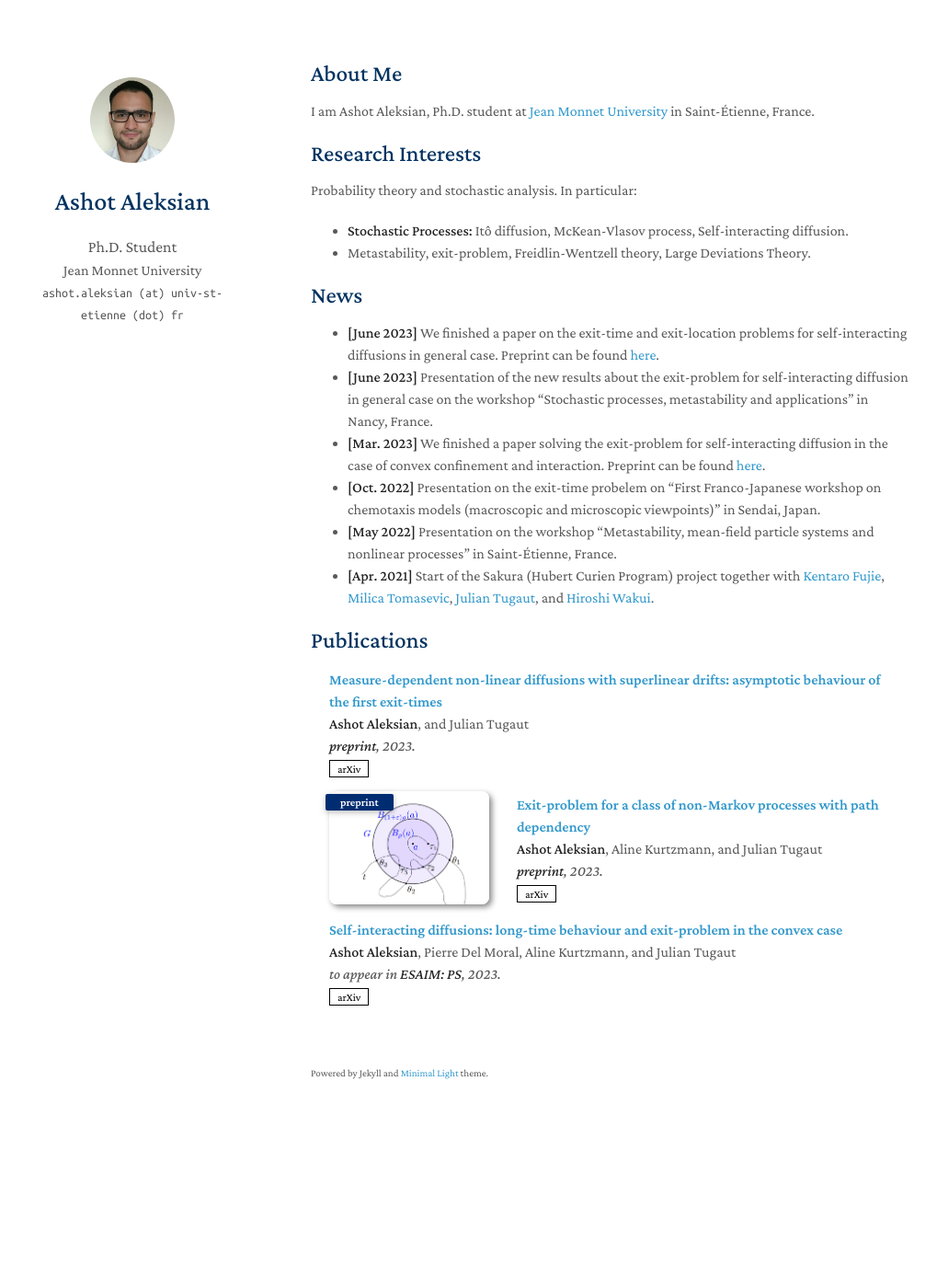
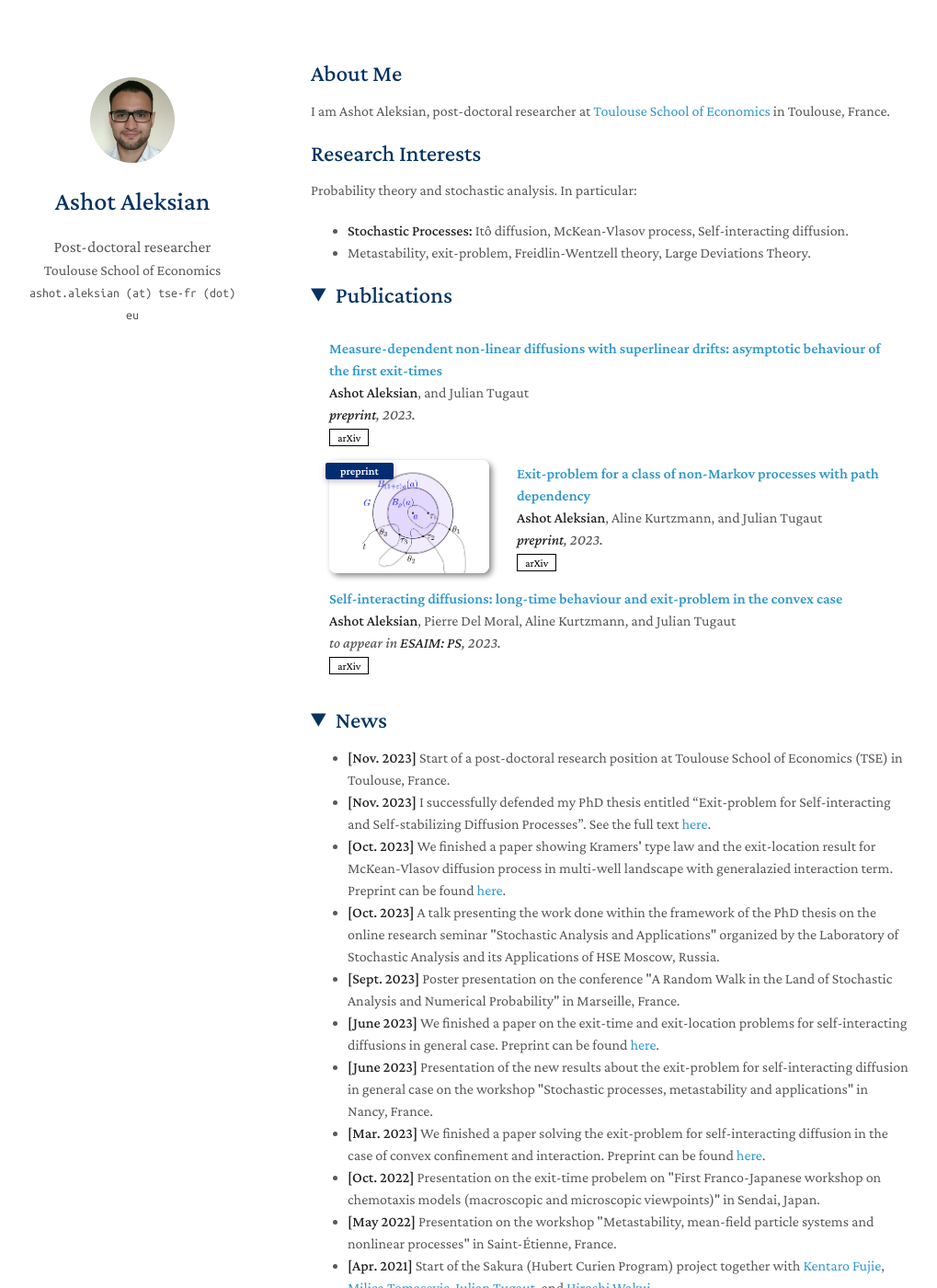
Before and after one commit to AshotAleksian/ashotaleksian.github.io, a Jekyll site: the page built from index.md, in a window 1280 px wide and 1400 px high. Shown: the whole window at 92% size, without its empty margins (132-1151 px from the left). Built offline with Jekyll 4.4.1, drawn with Linux system fonts in a browser that asks for light colours; nearby versions of some CDN libraries; a style sheet for code colours, icons or effects is not loaded; our own code applies the rules of GitHub Pages for plain Markdown files; some of the changed text lies outside the part shown.

Commit message:
Affiliation changed. News added. Drop-down lists added

```diff
--- a/_config.yml
+++ b/_config.yml
@@ -1,9 +1,9 @@
 # Basic Information
 title: Ashot Aleksian
-position: Ph.D. Student
-affiliation: Jean Monnet University
-affiliation_link: www.univ-st-etienne.fr
-email: ashot.aleksian (at) univ-st-etienne (dot) fr
+position: Post-doctoral researcher
+affiliation: Toulouse School of Economics
+affiliation_link: https://www.tse-fr.eu
+email: ashot.aleksian (at) tse-fr (dot) eu
 
 # Search Engine Optimization (SEO)
 # The following information is used to improve the website traffic from search engines, e.g., Google.
--- a/_includes/publications.md
+++ b/_includes/publications.md
@@ -1,4 +1,5 @@
-<h2 id="publications" style="margin: 2px 0px -15px;">Publications</h2>
+<details open>
+<summary> Publications </summary>
 
 <div class="publications">
 <ol class="bibliography">
@@ -56,3 +57,5 @@
 
 </ol>
 </div>
+
+</details>
--- a/index.md
+++ b/index.md
@@ -4,7 +4,7 @@ layout: homepage
 
 ## About Me
 
-I am Ashot Aleksian, Ph.D. student at [Jean Monnet University](https://www.univ-st-etienne.fr) in Saint-Étienne, France.
+I am Ashot Aleksian, post-doctoral researcher at [Toulouse School of Economics](https://www.tse-fr.eu) in Toulouse, France.
 
 ## Research Interests
 
@@ -12,16 +12,27 @@ Probability theory and stochastic analysis. In particular:
 * **Stochastic Processes:** Itô diffusion, McKean-Vlasov process, Self-interacting diffusion.
 * Metastability, exit-problem, Freidlin-Wentzell theory, Large Deviations Theory.
 
-## News
-
-- **[June 2023]** We finished a paper on the exit-time and exit-location problems for self-interacting diffusions in general case. Preprint can be found [here](https://arxiv.org/pdf/2306.08706.pdf).
-- **[June 2023]** Presentation of the new results about the exit-problem for self-interacting diffusion in general case on the workshop "Stochastic processes, metastability and applications" in Nancy, France.
-- **[Mar. 2023]** We finished a paper solving the exit-problem for self-interacting diffusion in the case of convex confinement and interaction. Preprint can be found [here](https://arxiv.org/pdf/2303.14997.pdf).
-- **[Oct. 2022]** Presentation on the exit-time probelem on "First Franco-Japanese workshop on chemotaxis models (macroscopic and microscopic viewpoints)" in Sendai, Japan.
-- **[May 2022]** Presentation on the workshop "Metastability, mean-field particle systems and nonlinear processes" in Saint-Étienne, France.
-- **[Apr. 2021]** Start of the Sakura (Hubert Curien Program) project together with [Kentaro Fujie](http://www.math.tohoku.ac.jp/~fujie/main_eng.html), [Milica Tomasevic](http://www.cmapx.polytechnique.fr/~milica.tomasevic/), [Julian Tugaut](https://tugaut.perso.math.cnrs.fr/research_grants.html), and [Hiroshi Wakui](https://www.researchgate.net/profile/Hiroshi-Wakui).
 
 {% include_relative _includes/publications.md %}
+
+<details open>
+<summary> News </summary>
+
+<ul>
+    <li><strong>[Nov. 2023]</strong> Start of a post-doctoral research position at Toulouse School of Economics (TSE) in Toulouse, France.</li>
+    <li><strong>[Nov. 2023]</strong> I successfully defended my PhD thesis entitled “Exit-problem for Self-interacting and Self-stabilizing Diffusion Processes”. See the full text <a href="https://theses.hal.science/INSA-LYON-THESES/tel-04287981v1">here</a>.</li>
+    <li><strong>[Oct. 2023]</strong> We finished a paper showing Kramers' type law and the exit-location result for McKean-Vlasov diffusion process in multi-well landscape with generalazied interaction term. Preprint can be found <a href="https://arxiv.org/pdf/2310.20471.pdf">here</a>.</li>
+    <li><strong>[Oct. 2023]</strong> A talk presenting the work done within the framework of the PhD thesis on the online research seminar &quot;Stochastic Analysis and Applications&quot; organized by the Laboratory of Stochastic Analysis and its Applications of HSE Moscow, Russia.</li>
+    <li><strong>[Sept. 2023]</strong> Poster presentation on the conference &quot;A Random Walk in the Land of Stochastic Analysis and Numerical Probability&quot; in Marseille, France.</li>
+    <li><strong>[June 2023]</strong> We finished a paper on the exit-time and exit-location problems for self-interacting diffusions in general case. Preprint can be found <a href="https://arxiv.org/pdf/2306.08706.pdf">here</a>.</li>
+    <li><strong>[June 2023]</strong> Presentation of the new results about the exit-problem for self-interacting diffusion in general case on the workshop &quot;Stochastic processes, metastability and applications&quot; in Nancy, France.</li>
+    <li><strong>[Mar. 2023]</strong> We finished a paper solving the exit-problem for self-interacting diffusion in the case of convex confinement and interaction. Preprint can be found <a href="https://arxiv.org/pdf/2303.14997.pdf">here</a>.</li>
+    <li><strong>[Oct. 2022]</strong> Presentation on the exit-time probelem on &quot;First Franco-Japanese workshop on chemotaxis models (macroscopic and microscopic viewpoints)&quot; in Sendai, Japan.</li>
+    <li><strong>[May 2022]</strong> Presentation on the workshop &quot;Metastability, mean-field particle systems and nonlinear processes&quot; in Saint-Étienne, France.</li>
+    <li><strong>[Apr. 2021]</strong> Start of the Sakura (Hubert Curien Program) project together with <a href="http://www.math.tohoku.ac.jp/~fujie/main_eng.html">Kentaro Fujie</a>, <a href="http://www.cmapx.polytechnique.fr/~milica.tomasevic/">Milica Tomasevic</a>, <a href="https://tugaut.perso.math.cnrs.fr/research_grants.html">Julian Tugaut</a>, and <a href="https://www.researchgate.net/profile/Hiroshi-Wakui">Hiroshi Wakui</a>.</li>
+</ul>
+
+</details>
 
 <!--
 {% include_relative _includes/services.md %}
```
Also changed, not shown: 1 other file.
